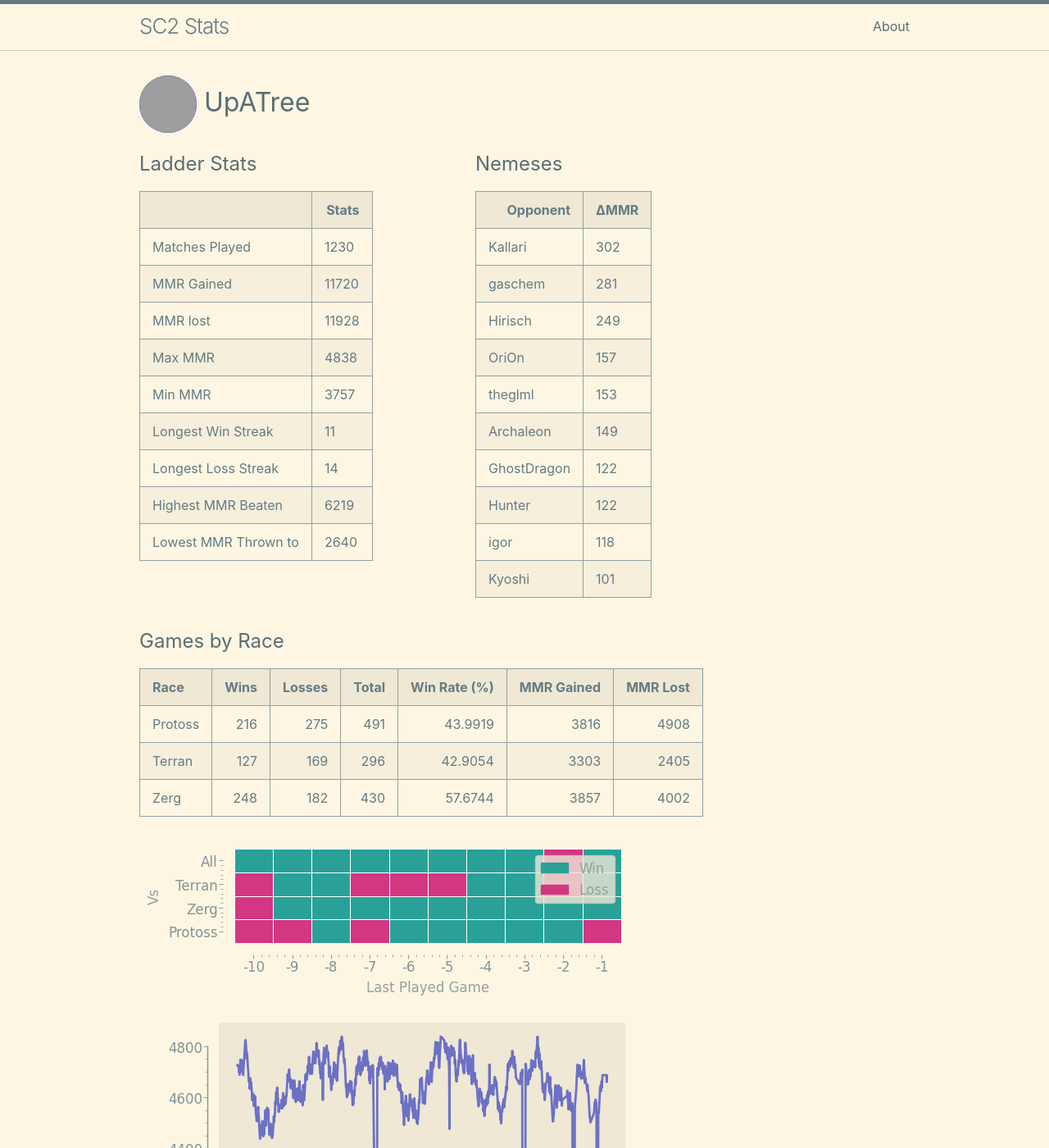
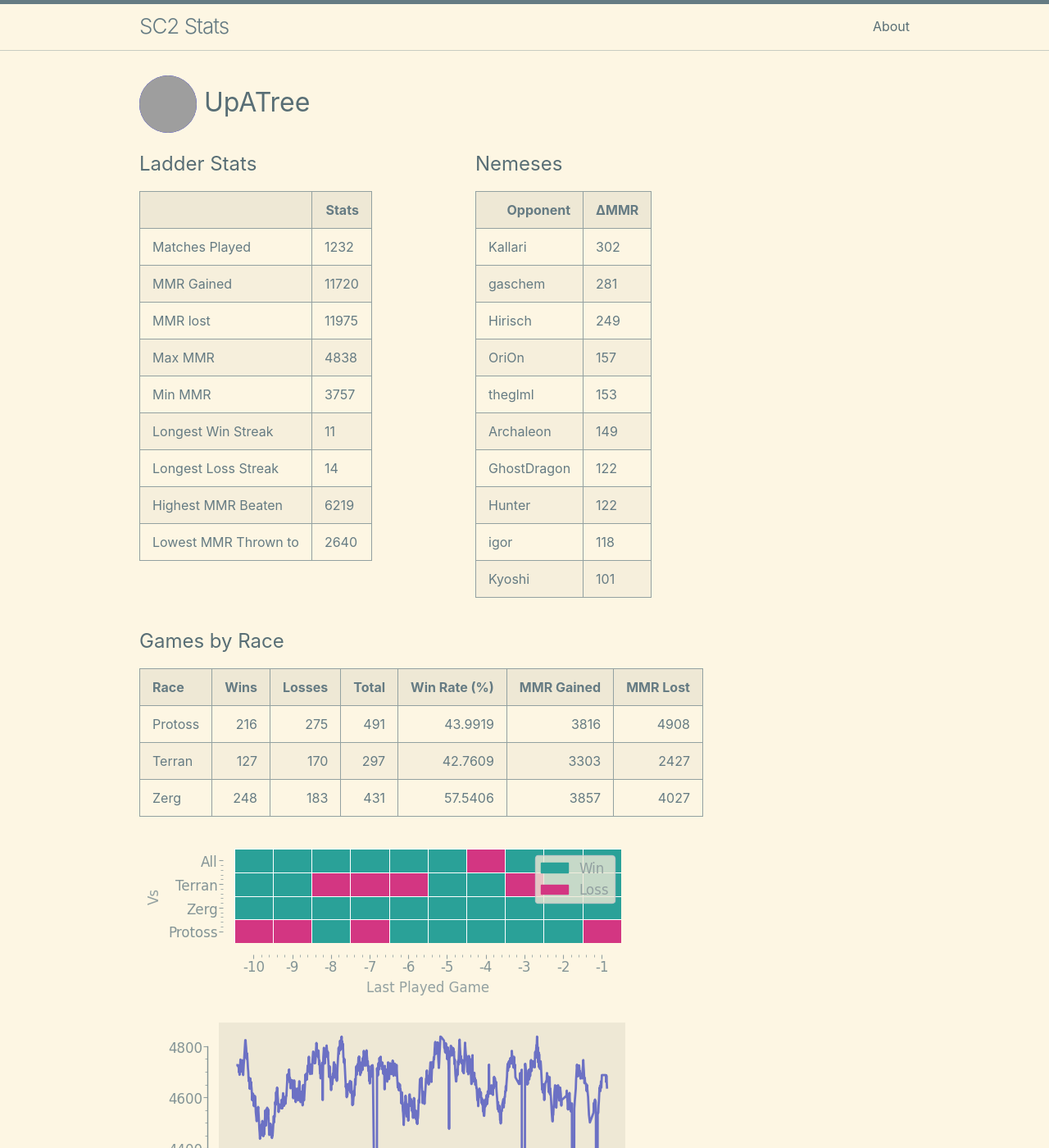
Before and after one commit to kylermurphy/UpATree, a Jekyll site: the page built from docs/index.md, in a window 1280 px wide and 1400 px high. Shown: the whole window at 82% size. Built offline with Jekyll 4.4.1, drawn with Linux system fonts in a browser that asks for light colours; grey boxes are pictures that could not be loaded.

Commit message:
running on push

```diff
--- a/docs/index.md
+++ b/docs/index.md
@@ -18,7 +18,7 @@ layout: home
   <tbody>
     <tr>
       <td>Matches Played</td>
-      <td>1230</td>
+      <td>1232</td>
     </tr>
     <tr>
       <td>MMR Gained</td>
@@ -26,7 +26,7 @@ layout: home
     </tr>
     <tr>
       <td>MMR lost</td>
-      <td>11928</td>
+      <td>11975</td>
     </tr>
     <tr>
       <td>Max MMR</td>
@@ -115,8 +115,8 @@ layout: home
 | Race    |   Wins |   Losses |   Total |   Win Rate (%) |   MMR Gained |   MMR Lost |
 |:--------|-------:|---------:|--------:|---------------:|-------------:|-----------:|
 | Protoss |    216 |      275 |     491 |        43.9919 |         3816 |       4908 |
-| Terran  |    127 |      169 |     296 |        42.9054 |         3303 |       2405 |
-| Zerg    |    248 |      182 |     430 |        57.6744 |         3857 |       4002 |
+| Terran  |    127 |      170 |     297 |        42.7609 |         3303 |       2427 |
+| Zerg    |    248 |      183 |     431 |        57.5406 |         3857 |       4027 |
 
 ![Games by Race](./assets/gm_hist.png)
 
--- a/log.txt
+++ b/log.txt
@@ -462,3 +462,4 @@ Writing a log file 2025-03-14 17:48:18.
 Writing a log file 2025-03-14 18:30:25.
 Writing a log file 2025-03-14 18:50:34.
 Writing a log file 2025-03-14 19:18:37.
+Writing a log file 2025-03-14 19:31:06.
```
Also changed, not shown: docs/assets/MMR.png, docs/assets/daily.png, docs/assets/gm_hist.png, docs/assets/r_wrt.png, 1 other file.
